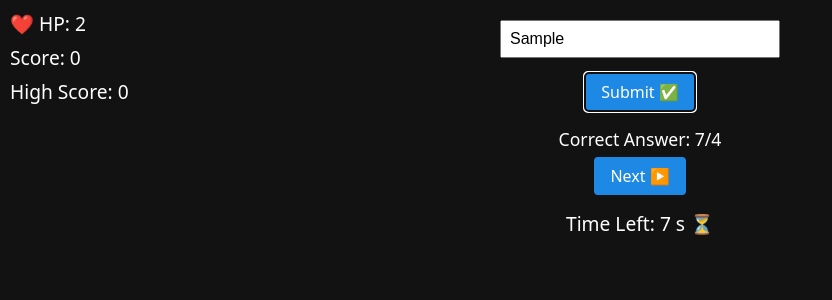
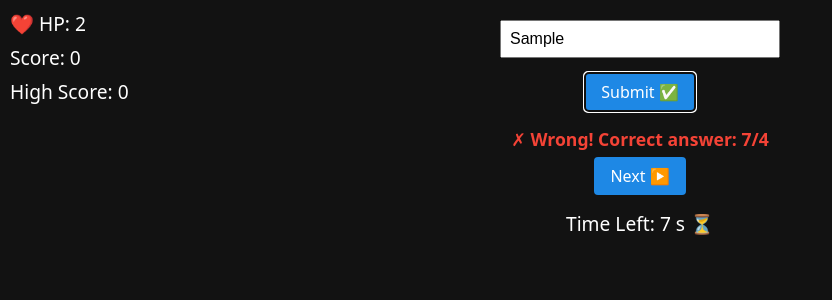
Before and after one commit to salih2875/time_signature_game, a React (Vite) app: page / in a window 1280 px wide. Both pictures are taken after typing "Sample" into the empty fields and a click on the button "Submit ✅". Shown: the top 300 px of the page, without its empty margins (0-832 px from the left). Built offline with nearby package versions, Linux system fonts and the light colour scheme.

Commit message:
Changes answer hadling to display if the guess was the correct or not

```diff
--- a/src/App.tsx
+++ b/src/App.tsx
@@ -77,7 +77,6 @@ const songs: Song[] = [
     endTime: 30,
     timeSignature: "10/4",
   },
-
 ];
 
 const extractVideoId = (url: string): string => {
@@ -190,7 +189,13 @@ const App: React.FC = () => {
             />
             <Button onClick={handleSubmit}>Submit ✅</Button>
             {showAnswer && (
-              <Answer>Correct Answer: {currentSong.timeSignature}</Answer>
+              <>
+                <Answer correct={guess.trim() === currentSong.timeSignature}>
+                  {guess.trim() === currentSong.timeSignature
+                    ? "✓ Correct!"
+                    : `✗ Wrong! Correct answer: ${currentSong.timeSignature}`}
+                </Answer>
+              </>
             )}
             {showAnswer && <Button onClick={handleNext}>Next ▶️</Button>}
           </InputContainer>
@@ -293,9 +298,11 @@ const Button = styled.button`
   }
 `;
 
-const Answer = styled.div`
+const Answer = styled.div<{ correct: boolean }>`
   margin-top: 10px;
   font-size: 1.1em;
+  color: ${(props) => (props.correct ? "#4caf50" : "#f44336")};
+  font-weight: bold;
 `;
 
 const TimerDisplay = styled.div`
```
